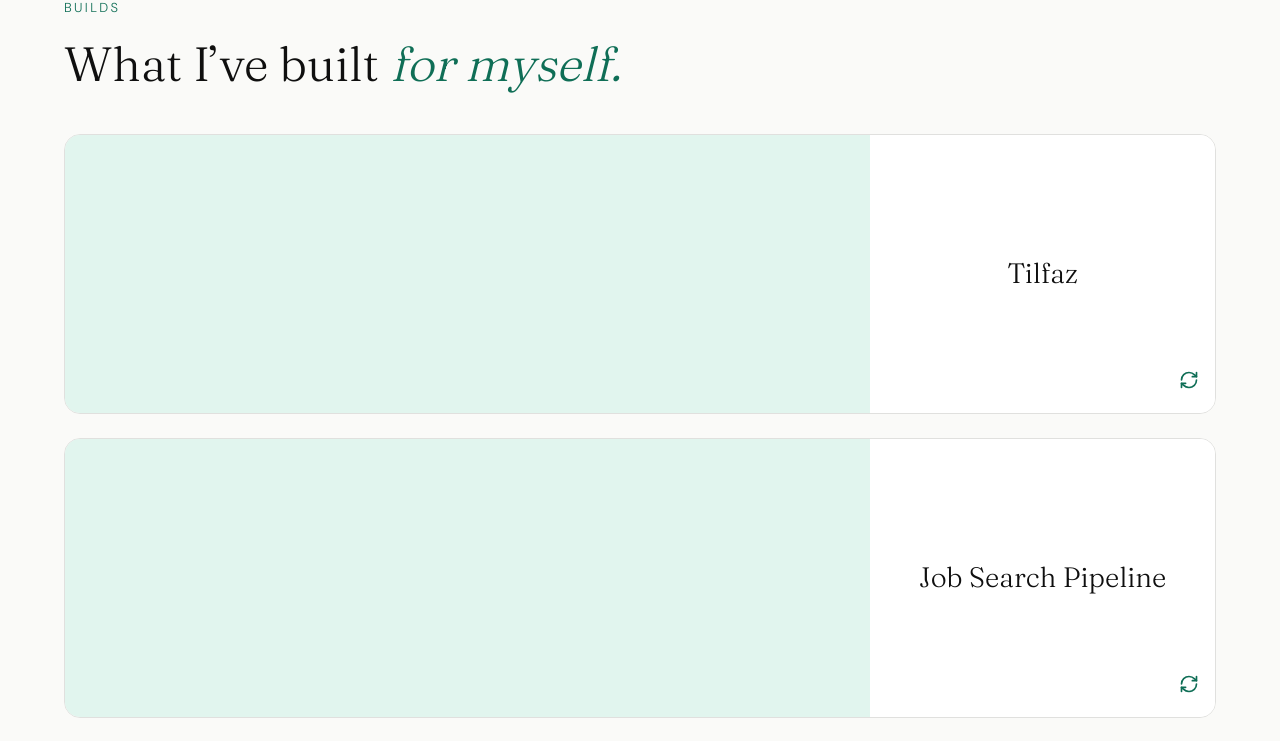
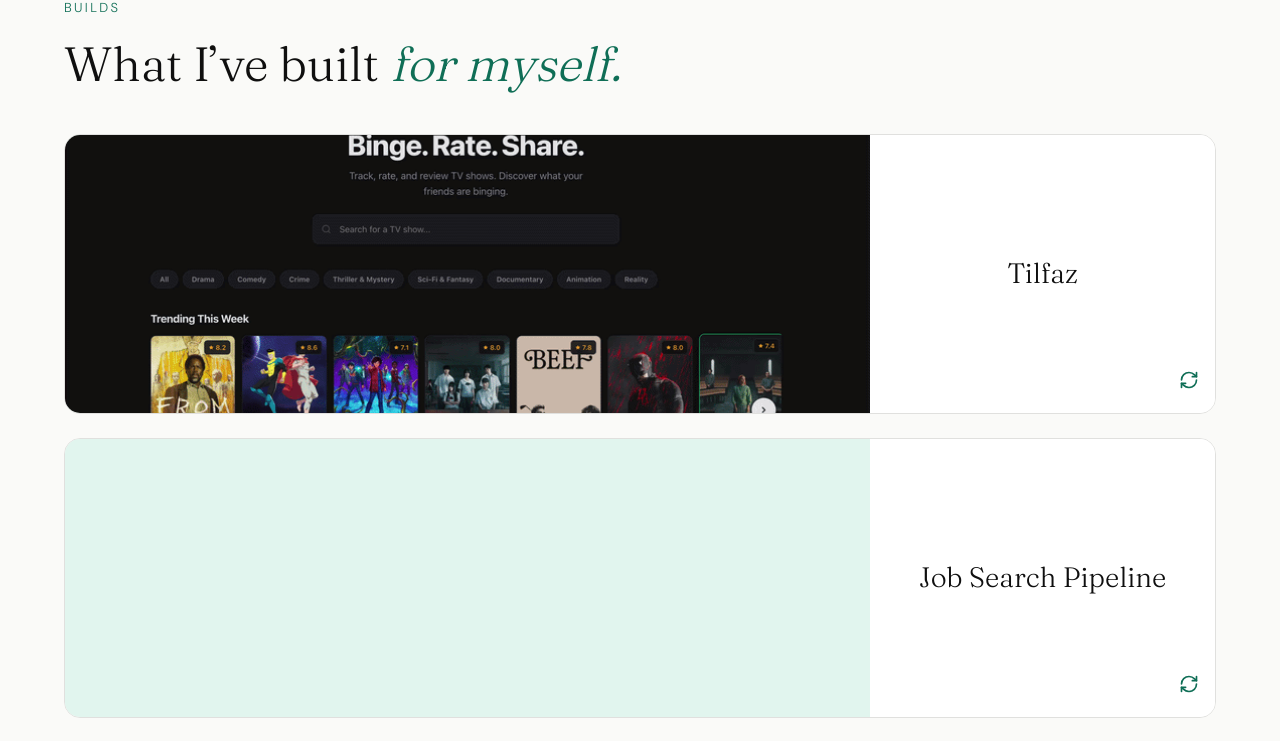
Before and after one commit to anirudhgt9/portfolio, a Next.js app: page / in a window 1280 px wide. Shown: the part 3538-4279 px from the top of the page. Built offline with nearby package versions, Linux system fonts and the light colour scheme.

Commit message:
Tilfaz card: replace teal placeholder with tilfaz.gif

```diff
--- a/app/page.tsx
+++ b/app/page.tsx
@@ -579,12 +579,14 @@ function FlipCard({
   tech,
   link,
   linkLabel,
+  image,
 }: {
   title: string;
   description: string;
   tech: string[];
   link?: string;
   linkLabel?: string;
+  image?: string;
 }) {
   const [flipped, setFlipped] = useState(false);
 
@@ -611,7 +613,16 @@ function FlipCard({
           className="flex flex-col md:flex-row rounded-2xl overflow-hidden border border-black/10"
         >
           {/* Image / placeholder */}
-          <div className="w-full h-[180px] md:w-[70%] md:h-full bg-[#E1F5EE] shrink-0" />
+          <div className="w-full h-[180px] md:w-[70%] md:h-full bg-[#E1F5EE] shrink-0" style={{ position: "relative", overflow: "hidden" }}>
+            {image && (
+              /* eslint-disable-next-line @next/next/no-img-element */
+              <img
+                src={image}
+                alt=""
+                style={{ width: "100%", height: "100%", objectFit: "cover", objectPosition: "center", display: "block", position: "absolute", top: 0, left: 0 }}
+              />
+            )}
+          </div>
 
           {/* Title panel */}
           <div className="flex-1 bg-white flex flex-col items-center justify-center relative px-6 py-4">
@@ -709,6 +720,7 @@ function Builds() {
             tech={["Next.js", "Supabase", "TMDB API", "Vercel", "Claude"]}
             link="https://tilfaz.vercel.app"
             linkLabel="Visit Tilfaz ↗"
+            image="/tilfaz.gif"
           />
           <FlipCard
             title="Job Search Pipeline"
```
Also changed, not shown: public/tilfaz.gif (added).
